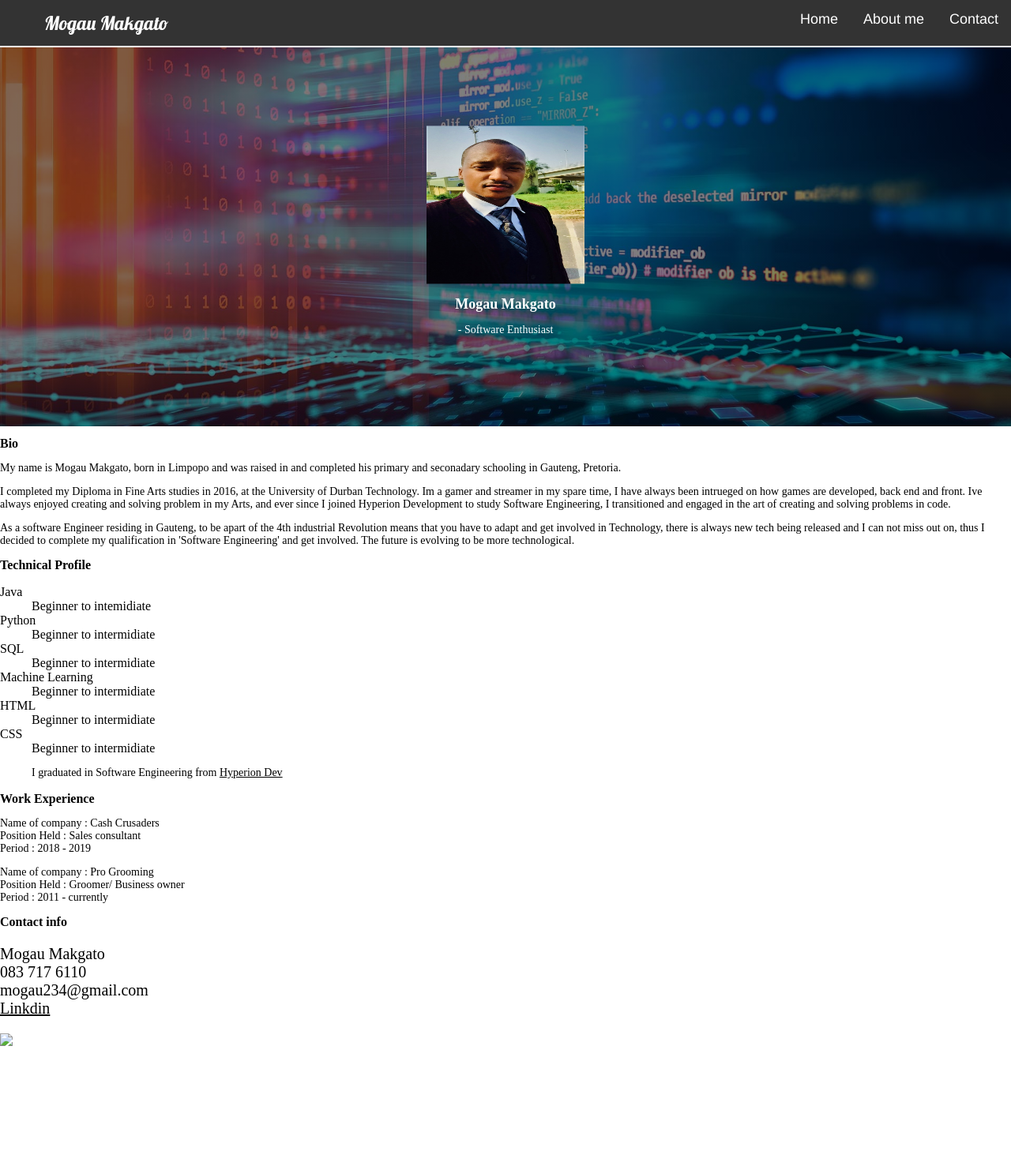
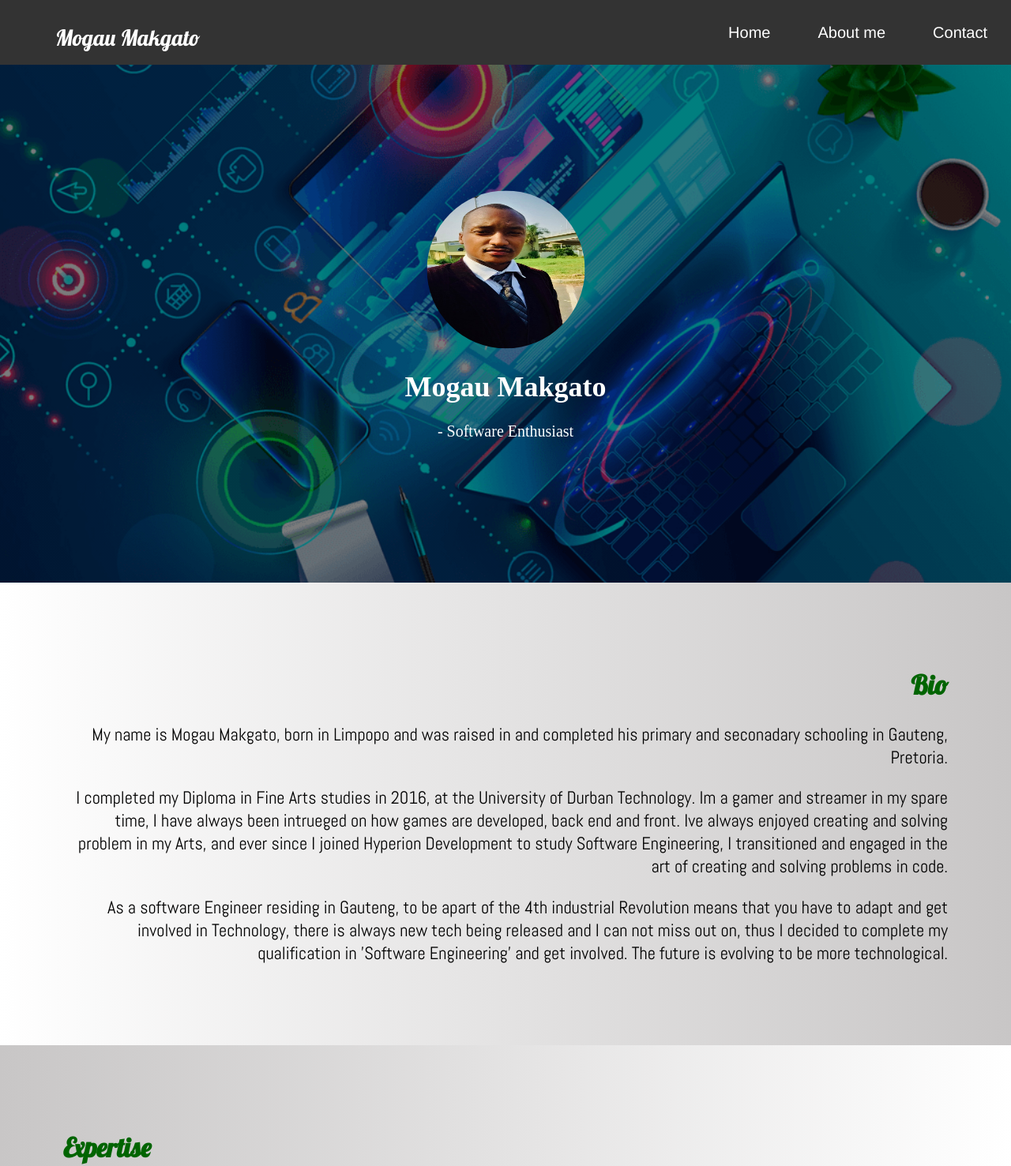
Before and after one commit to Mogau-Makgato/Website, a plain HTML site: page index.html in a window 1280 px wide. Shown: the top 1477 px of the page at 79% size. Before the commit the page ends 1329 px from the top, so only its background shows below. Drawn offline with nearby package versions, Linux system fonts and the light colour scheme.

Commit message:
Completed the website

```diff
--- a/css/style.css
+++ b/css/style.css
@@ -1,11 +1,12 @@
 body,html
 {
+    word-wrap:normal;
     margin: 0;
     padding: 0;
     height: 100%;
 }
 header {
-    padding-top:60px;
+    padding-top:82px;
 }
 nav
 {
@@ -17,37 +18,39 @@ nav
 }
 nav li
 {
-    font-size:18px;
+    font-size:20px;
 }
-ul
+nav ul
 {
     margin-top:0;
     list-style-type: none;
     overflow: hidden;
     background-color: #333;
 }
-li
+nav li
 {
     font-family: 'Arimo', sans-serif;
     float: right;
 }
-li a
+nav li a
 {
+    margin:0;
     display: block;
     color: white;
     text-align: center;
-    padding: 14px 16px;
+    padding: 30px;
     text-decoration: none;
 }
-li a:hover
+nav li a:hover
 {
-    background-color: #006400;
+
+    background-color:#ff4500;
     color:white;
 }
 .hero-image
 {
-    background-image: linear-gradient(rgba(0, 0, 0, 0.5), rgba(0, 0, 0, 0.5)), url(/Website/images/background.jpg);
-    height: 60%;
+    background-image: linear-gradient(rgba(0, 0, 0, 0.5), rgba(0, 0, 0, 0.5)), url(/Website/images/background.png);
+    height: 82%;
     background-position: center;
     background-repeat: no-repeat;
     background-size: cover;
@@ -62,24 +65,43 @@ li a:hover
     transform: translate(-50%, -50%);
     color: white;
 }
-h1
+#bio,#work
 {
-    font-size: 18px;
+    padding:80px;
+    text-align:right;
+    background: linear-gradient(90deg, rgba(255,255,255,1) 0%, rgba(200,198,198,1) 100%);
 }
-a {
-    color: #000000;
-    text-decoration: underline;
+#exp ,#contact
+{
+    padding:80px;
+    background: linear-gradient(90deg, rgba(200,198,198,1) 0%, rgba(255,255,255,1) 100%);
 }
-a:hover {
-    color: #001111;
-    text-decoration: none;
+h2
+{
+    color: #006400
 }
-h2 {
-    font-size: 16px;
+section
+{
+    display:block;
+    font-size:1.4em;
 }
-p {
-    font-size: 14px;
+section p
+{
+    font-family: 'Abel', sans-serif;
 }
-nav h1 {
-    float: left;
+section h2
+{
+    font-family: lobster;
 }
+
+body
+{
+    position: absolute;
+}
+footer
+{
+    padding:10px 0px;
+    width:100%;
+    background-color: #000000;
+    color:#ffffff;
+}
--- a/index.html
+++ b/index.html
@@ -1,5 +1,6 @@
 <!DOCTYPE html>
 <html>
+
 <head>
   <title>Dev Makgato || Sofware Enthusiast</title>
   <meta name="description" content="Dev Makgato is a backend developer with a background in Python, Java, CSS, HTML">
@@ -9,14 +10,17 @@
   <link href="https://fonts.googleapis.com/css2?family=Lobster&display=swap" rel="stylesheet">
   <link rel="icon" href="/images/favicon.ico">
   <link href="https://fonts.googleapis.com/css2?family=Arimo&display=swap" rel="stylesheet">
+  <link href="https://fonts.googleapis.com/css2?family=Abel&display=swap" rel="stylesheet">
   <link rel="stylesheet" href="css/style.css" />
 
 </head>
+
 <body>
   <header>
     <nav>
       <ul>
-          <li style="float:left;font-family: 'Lobster', cursive;font-size:24px;"><a href="./index.html">Mogau Makgato</a></li>
+        <li style="float:left;font-family: 'Lobster', cursive;font-size:28px;"><a href="./index.html">Mogau Makgato</a>
+        </li>
         <li><a href="./contact.html">Contact</a></li>
         <li><a href="./aboutme.html">About me</a></li>
         <li><a href="./index.html">Home</a></li>
@@ -25,65 +29,58 @@
   </header>
   <div class="hero-image">
     <div class="hero-text">
-          <img src="images/profile.jpg" alt="Mogau Makgato" height="200px" width="200px">
-          <h1>Mogau Makgato</h1>
-          <p>- Software Enthusiast</p>
+      <img src="images/profile.jpg" alt="Mogau Makgato" height="200px" width="200px" style="border-radius: 50%;">
+      <h1 style="font-size:36px;">Mogau Makgato</h1>
+      <p style="font-size:20px;">- Software Enthusiast</p>
     </div>
   </div>
-        <div id="Content">
-            <div id="main">
+  <section id="bio">
     <h2>Bio</h2>
-                <p>My name is Mogau Makgato, born in Limpopo and was raised in and completed his primary and seconadary schooling in Gauteng, Pretoria.
+    <p>My name is Mogau Makgato, born in Limpopo and was raised in and completed his primary and seconadary schooling in
+      Gauteng, Pretoria.
     <p>I completed my Diploma in Fine Arts studies in 2016, at the University of Durban Technology.
-                  Im a gamer and streamer in my spare time, I have always been intrueged on how games are developed, back end and front. Ive always enjoyed creating and solving problem in my Arts, and ever since I joined Hyperion Development to study Software Engineering,
+      Im a gamer and streamer in my spare time, I have always been intrueged on how games are developed, back end and
+      front. Ive always enjoyed creating and solving problem in my Arts, and ever since I joined Hyperion Development to
+      study Software Engineering,
       I transitioned and engaged in the art of creating and solving problems in code.</p>
-                <p>As a software Engineer residing in Gauteng, to be apart of the 4th industrial Revolution means that you have to adapt and get involved in Technology, there
-                  is always new tech being released and I can not miss out on, thus I decided to complete my qualification in 'Software Engineering' and get involved.
+    <p>As a software Engineer residing in Gauteng, to be apart of the 4th industrial Revolution means that you have to
+      adapt and get involved in Technology, there
+      is always new tech being released and I can not miss out on, thus I decided to complete my qualification in
+      'Software Engineering' and get involved.
       The future is evolving to be more technological.</p>
-            </div>
-        </div>
-            <div id="Competency">
-                <h2>Technical Profile</h2>
-              <dl>
-                <dt>Java</dt>
-                <dd>Beginner to intemidiate </dd>
-                <dt>Python</dt>
-                <dd>Beginner to intermidiate <dd>
-                <dt>SQL </dt>
-                <dd>Beginner to intermidiate <dd>
-                <dt>Machine Learning<dt>
-                <dd>Beginner to intermidiate <dd>
-                <dt>HTML <dt>
-                <dd>Beginner to intermidiate <dd>
-                <dt>CSS <dt>
-                <dd>Beginner to intermidiate <dd>
-                <p> I graduated in Software Engineering from  <a href="https://www.hyperiondev.com/">Hyperion Dev</a> </p>
-               <dl>
-        </div>
-            <div id="Work Experience">
+  </section>
+  <section id="exp">
+    <h2>Expertise</h2>
+    <ul>
+      <li>Java - Beginner to intermidiate</li>
+      <li>Python - Begginer to intermidiate</li>
+      <li>SQL - Beginner to intermidiate</li>
+      <li>Machine Learning - Beginner to intermidiate</li>
+      <li>HTML - Beginner to intermidiate</li>
+      <li>CSS - Beginner to intermidiate</li>
+    </ul>
+    <p> I graduated in Software Engineering from <a href="https://www.hyperiondev.com/">Hyperion Dev</a> </p>
+  </section>
+  <section id="work">
     <h2>Work Experience</h2>
     <p>Name of company : Cash Crusaders<br>
-                 Position Held	 : Sales consultant<br>
-                 Period          : 2018 - 2019<br>
+      Position Held : Sales consultant<br>
+      Period : 2018 - 2019<br>
     </p>
 
     <p>Name of company : Pro Grooming<br>
-                 Position Held		     : Groomer/ Business owner<br>
-                 Period 		           : 2011 - currently<br>
+      Position Held : Groomer/ Business owner<br>
+      Period : 2011 - currently<br>
     </p>
+  </section>
 
-            </div>
-
-        <div id="Contacts">
+  <section id="contact">
     <h2>Contact info</h2>
     <p style="font-size:20px;font-style:italics">
-                  Mogau Makgato<br> 083 717 6110<br> mogau234@gmail.com<br> <a href="linkedin.com/in/mogau-makgato-95a658129/"> Linkdin </a> </p>
+      Mogau Makgato<br> 083 717 6110<br> mogau234@gmail.com<br> <a href="linkedin.com/in/mogau-makgato-95a658129/">
+        Linkedin </a> </p>
+  </section>
+  <footer> All rights reserved &copy;2020 to Mogau Makgato</footer>
+</body>
 
-            <img src="/images/" width="200">
-
-        </div>
-
-
-
-  </body>
 </html>
```
Also changed, not shown: images/background.jpg (deleted), images/background.png (added). Lines whose indentation alone changed are shown as unchanged.
